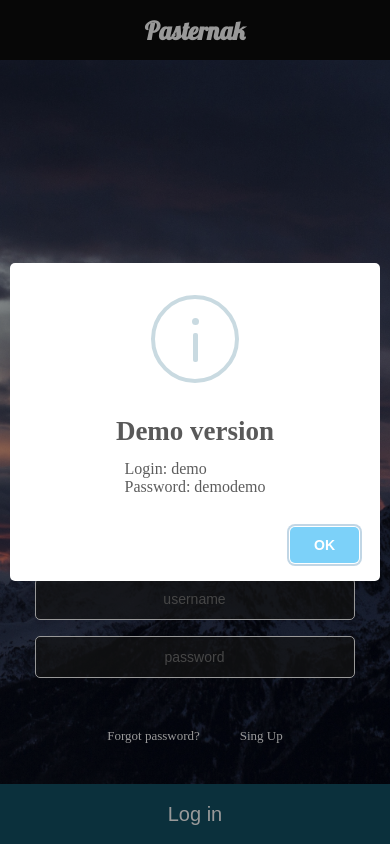
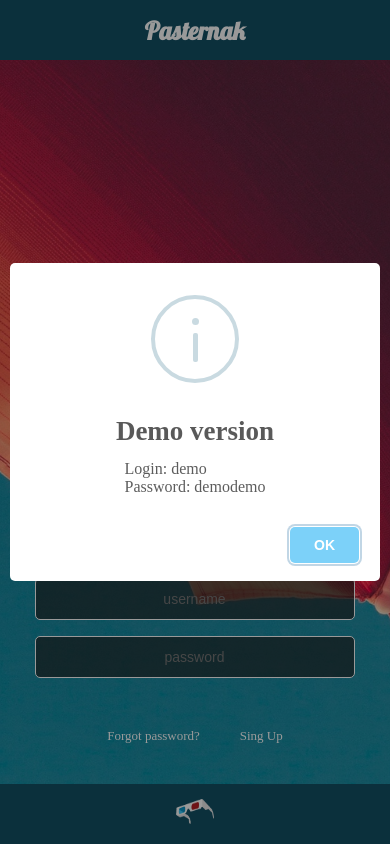
Before and after one commit to Oleg-Pasternak/DjangoCinemaProject, a Django app: page / in a window 390 px wide. Run offline with Django 3.2, Linux system fonts and the light colour scheme; some libraries are stand-ins or nearby versions.

Commit message:
Mobile version BlueMode

```diff
--- a/cinema/static/cinema/css/login.css
+++ b/cinema/static/cinema/css/login.css
@@ -164,13 +164,12 @@
     display: none; }
 
   body {
-    background: #0E0E0E url("../img/wallpaper.jpg") no-repeat center center fixed;
+    background: #1c8aa0 url("../img/wallpaper2.jpg") no-repeat center center fixed;
     background-size: auto auto;
     -webkit-background-size: cover;
     -o-background-size: cover;
+    -moz-background-size: cover;
     background-size: cover;
-    width: 100%;
-    height: 100%;
     margin: 0px; }
 
   .center-position {
@@ -181,7 +180,7 @@
     .center-position .header-line {
       height: 60px;
       width: 100%;
-      background-color: #0C0C0C;
+      background-color: #124f64;
       display: flex;
       justify-content: center;
       /* align horizontal */
@@ -246,7 +245,7 @@
           border-radius: 5px;
           text-align: center;
           font-size: 14px;
-          color: #828282;
+          color: #ffffff;
           width: 320px;
           padding-bottom: 12px;
           padding-top: 12px;
@@ -279,6 +278,9 @@
         background-color: #256124; }
       .login-form button:hover {
         background-color: #267491; }
+      .login-form button img {
+        width: 4.5vh;
+        height: 3vh; }
     .login-form .su-fp {
       width: 100%;
       position: fixed;
--- a/cinema/static/cinema/sass/login/login-input.scss
+++ b/cinema/static/cinema/sass/login/login-input.scss
@@ -18,7 +18,7 @@ $color1: #000205;
 $color2: #124F64;
 $color3: #256124;
 $color4: #267491;
-$color5: #0C0C0C;
+$color5: #124f64;
 
 
 /* Dekstop */
--- a/cinema/templates/cinema/login.html
+++ b/cinema/templates/cinema/login.html
@@ -6,9 +6,9 @@
     <title>Welcome</title>
     <meta charset="utf-8" />
     <meta name="viewport" content="width=device-width, initial-scale=1, shrink-to-fit=no" />
-    <meta name="theme-color" content="#121212">
-    <meta name="msapplication-navbutton-color" content="#121212">
-    <meta name="apple-mobile-web-app-status-bar-style" content="#121212">
+    <meta name="theme-color" content="#0E3E4F">
+    <meta name="msapplication-navbutton-color" content="#0E3E4F">
+    <meta name="apple-mobile-web-app-status-bar-style" content="#0E3E4F">
     <link href="https://fonts.googleapis.com/css?family=Lato|Lobster|Staatliches" rel="stylesheet">
     <link href="{% static 'cinema/css/login.css' %}" rel="stylesheet" type="text/css" media="screen"/>
     <link rel="stylesheet" href="https://cdnjs.cloudflare.com/ajax/libs/twitter-bootstrap/4.1.3/css/bootstrap-grid.min.css" integrity="sha256-vl+0p/Z28RcVvC+cofUiIeYusGdOc4CXk/taqgQ2/XU=" crossorigin="anonymous" />
@@ -74,7 +74,7 @@
                 <a href="#">Forgot password?</a>
                 <a href="#">Sing Up</a>
               </div>
-              <button onclick="validation();" type="submit">Log in</button>
+              <button onclick="validation();" type="submit"><img src="{% static 'cinema/img/3d.png' %}" alt="3d"></button>
             </form>
           </div>
         </div>
```
Also changed, not shown: cinema/static/cinema/sass/login/login-mobile.scss (+7 -4 lines), 1 other file.
